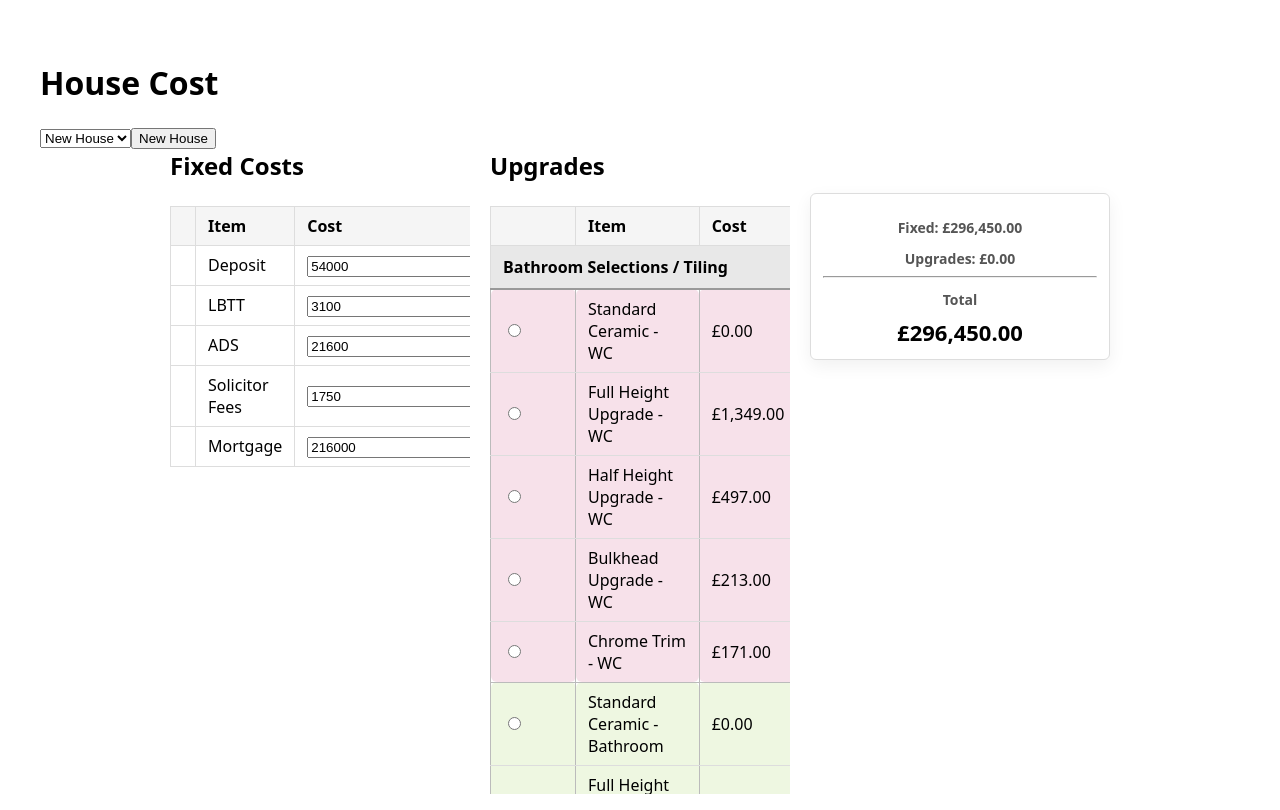
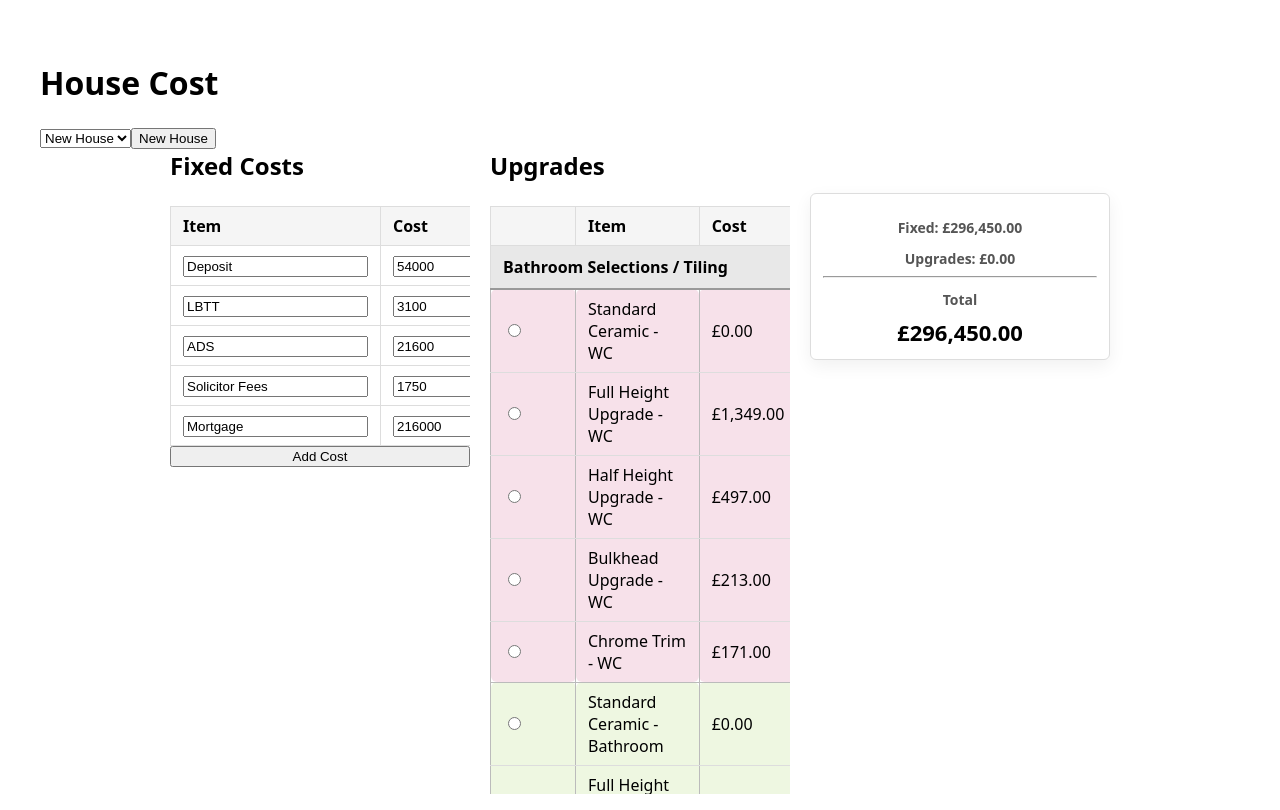
Before and after one commit to bryalicious/house-cost-calculator, a React (Vite) app: page / in a window 1280 px wide. Built offline with nearby package versions, Linux system fonts and the light colour scheme.

Commit message:
Allow adding to fixed costs

```diff
--- a/src/App.jsx
+++ b/src/App.jsx
@@ -1,10 +1,9 @@
-import React from 'react'
-import upgradesData from './upgradesData'
-import fixedCosts from './fixedCosts'
-import CostsTable from './components/CostsTable'
-import FixedCostsTable from './components/FixedCostsTable'
-import { useHouseContext } from './HouseContext'
-import './index.css'
+import React from 'react';
+import upgradesData from './upgradesData';
+import CostsTable from './components/CostsTable';
+import FixedCostsTable from './components/FixedCostsTable';
+import { useHouseContext } from './HouseContext';
+import './index.css';
 
 export default function App() {
   const {
@@ -14,62 +13,68 @@ export default function App() {
     createNewHouse,
     selectHouse,
     currentHouseIndex,
-  } = useHouseContext()
+    addFixedCost,
+    removeFixedCost,
+    updateFixedCost,
+  } = useHouseContext();
 
-  const { selected, multipleQuantities, fixedValues } = currentHouse.selections
+  if (!currentHouse) {
+    return <div>Loading...</div>;
+  }
 
-  const tables = { a: upgradesData }
+  const { selected, multipleQuantities, fixedCosts } = currentHouse.selections;
+
+  const tables = { a: upgradesData };
 
   const toggle = (tableId, index, meta = {}) => {
-    const newSelected = { a: new Set(selected.a) }
+    const newSelected = { a: new Set(selected.a) };
 
     if (meta.type === 'radio') {
-      const group = meta.group
+      const group = meta.group;
       if (group) {
         tables[tableId].forEach((it, i) => {
           if (i !== index && it.group === group && it.type === 'radio')
-            newSelected[tableId].delete(i)
-        })
+            newSelected[tableId].delete(i);
+        });
       }
-      newSelected[tableId].add(index)
+      newSelected[tableId].add(index);
     } else {
-      if (newSelected[tableId].has(index)) newSelected[tableId].delete(index)
-      else newSelected[tableId].add(index)
+      if (newSelected[tableId].has(index)) newSelected[tableId].delete(index);
+      else newSelected[tableId].add(index);
     }
 
-    setSelections({ ...currentHouse.selections, selected: newSelected })
-  }
+    setSelections({ ...currentHouse.selections, selected: newSelected });
+  };
 
-  const handleFixedChange = (tableId, index, value) => {
-    const newFixedValues = { ...fixedValues, [index]: value === null ? 0 : value }
-    setSelections({ ...currentHouse.selections, fixedValues: newFixedValues })
-  }
+  const handleFixedChange = (index, newCost) => {
+    updateFixedCost(index, newCost);
+  };
 
   const handleMultipleChange = (tableId, index, quantity) => {
     const newMultipleQuantities = {
       ...multipleQuantities,
       [index]: Math.max(0, Number(quantity) || 0),
-    }
-    setSelections({ ...currentHouse.selections, multipleQuantities: newMultipleQuantities })
-  }
+    };
+    setSelections({ ...currentHouse.selections, multipleQuantities: newMultipleQuantities });
+  };
 
   const upgradesTotal = upgradesData.reduce((s, it, idx) => {
     if (it.type === 'multiple') {
-      const qty = multipleQuantities[idx] || 0
-      if (qty > 0 && it.price !== null) return s + it.price * qty
+      const qty = multipleQuantities[idx] || 0;
+      if (qty > 0 && it.price !== null) return s + it.price * qty;
     } else if (selected.a.has(idx) && it.price !== null) {
-      return s + it.price
+      return s + it.price;
     }
-    return s
-  }, 0)
+    return s;
+  }, 0);
 
-  const fixedTotal = Object.values(fixedValues).reduce((s, v) => s + (Number(v) || 0), 0)
+  const fixedTotal = fixedCosts.reduce((s, v) => s + (Number(v.price) || 0), 0);
 
-  const total = upgradesTotal + fixedTotal
+  const total = upgradesTotal + fixedTotal;
 
   function formatCurrency(v) {
-    const n = Number(v) || 0
-    return '£' + n.toLocaleString('en-GB', { minimumFractionDigits: 2, maximumFractionDigits: 2 })
+    const n = Number(v) || 0;
+    return '£' + n.toLocaleString('en-GB', { minimumFractionDigits: 2, maximumFractionDigits: 2 });
   }
 
   return (
@@ -90,9 +95,9 @@ export default function App() {
           <h2>Fixed Costs</h2>
           <FixedCostsTable
             items={fixedCosts}
-            values={fixedValues}
             onChange={handleFixedChange}
-            tableId="b"
+            onRemove={removeFixedCost}
+            onAdd={addFixedCost}
           />
         </div>
         <div className="table-column">
@@ -115,5 +120,5 @@ export default function App() {
         </aside>
       </div>
     </div>
-  )
+  );
 }
--- a/src/components/FixedCostsTable.jsx
+++ b/src/components/FixedCostsTable.jsx
@@ -1,50 +1,50 @@
-import React from 'react'
+import React from 'react';
 
-function colorFromString(str) {
-  if (!str) return undefined
-  let hash = 0
-  for (let i = 0; i < str.length; i++) {
-    hash = str.charCodeAt(i) + ((hash << 5) - hash)
-    hash = hash & hash
-  }
-  const hue = Math.abs(hash) % 360
-  return `hsla(${hue}, 60%, 92%, 0.9)`
-}
-
-export default function FixedCostsTable({ items, values, onChange, tableId }) {
-  const handleChange = (idx, raw) => {
-    const v = raw === '' ? null : Number(raw)
-    onChange(tableId, idx, v)
-  }
+export default function FixedCostsTable({ items, onChange, onRemove, onAdd }) {
+  const handleChange = (index, field, value) => {
+    const newPrice = field === 'price' ? parseFloat(value) || 0 : value;
+    const newItem = { ...items[index], [field]: newPrice };
+    onChange(index, newItem);
+  };
 
   return (
     <div className="table-scroll">
       <table className="items-table">
         <thead>
           <tr>
-          <th></th>
             <th>Item</th>
             <th>Cost</th>
+            <th></th>
           </tr>
         </thead>
         <tbody>
           {items.map((item, index) => (
-          <tr key={`${tableId}-${index}`}>
-            <td></td>
-            <td>{item.item}</td>
+            <tr key={index}>
+              <td>
+                <input
+                  type="text"
+                  value={item.item}
+                  onChange={(e) => handleChange(index, 'item', e.target.value)}
+                  className="item-input"
+                />
+              </td>
               <td>
                 <input
                   type="number"
                   step="0.01"
-                value={values[index] === null ? '' : values[index] ?? ''}
-                onChange={(e) => handleChange(index, e.target.value)}
+                  value={item.price ?? ''}
+                  onChange={(e) => handleChange(index, 'price', e.target.value)}
                   className="cost-input"
                 />
+              </td>
+              <td>
+                <button onClick={() => onRemove(index)}>Remove</button>
               </td>
             </tr>
           ))}
         </tbody>
       </table>
+      <button onClick={onAdd}>Add Cost</button>
     </div>
-  )
+  );
 }
--- a/src/useHouses.js
+++ b/src/useHouses.js
@@ -1,6 +1,6 @@
 import { useState, useEffect } from 'react';
 import upgradesData from './upgradesData';
-import fixedCosts from './fixedCosts';
+import initialFixedCosts from './fixedCosts';
 
 function initializeState() {
     const multipleQuantities = {};
@@ -8,15 +8,10 @@ function initializeState() {
       if (it.type === 'multiple') multipleQuantities[i] = 0;
     });
 
-    const fixedValues = {};
-    fixedCosts.forEach((it, i) => {
-      fixedValues[i] = it.price !== null && it.price !== undefined ? it.price : 0;
-    });
-
     return {
         selected: { a: new Set() },
         multipleQuantities,
-        fixedValues,
+        fixedCosts: initialFixedCosts,
     }
   }
 
@@ -27,8 +22,12 @@ export function useHouses() {
       if (saved) {
         const parsed = JSON.parse(saved);
         if (parsed.length) {
-          // Deserialise sets
-          return parsed.map(p => ({...p, selections: {...p.selections, selected: { a: new Set(p.selections.selected.a) }}}));
+          // Deserialise sets and ensure fixedCosts exists
+          return parsed.map(p => {
+            const selections = { ...initializeState(), ...p.selections };
+            selections.selected = { a: new Set(selections.selected.a) };
+            return { ...p, selections };
+          });
         }
       }
     } catch (e) {
@@ -68,6 +67,23 @@ export function useHouses() {
     setCurrentHouseIndex(index);
   };
 
+  const addFixedCost = () => {
+    const newFixedCosts = [...currentHouse.selections.fixedCosts, { item: 'New Cost', price: 0 }];
+    setSelections({ ...currentHouse.selections, fixedCosts: newFixedCosts });
+  };
+
+  const removeFixedCost = (index) => {
+    const newFixedCosts = currentHouse.selections.fixedCosts.filter((_, i) => i !== index);
+    setSelections({ ...currentHouse.selections, fixedCosts: newFixedCosts });
+  };
+
+  const updateFixedCost = (index, newCost) => {
+    const newFixedCosts = [...currentHouse.selections.fixedCosts];
+    newFixedCosts[index] = newCost;
+    setSelections({ ...currentHouse.selections, fixedCosts: newFixedCosts });
+  };
+
+
   return {
     houses,
     currentHouse,
@@ -75,5 +91,8 @@ export function useHouses() {
     createNewHouse,
     selectHouse,
     currentHouseIndex,
+    addFixedCost,
+    removeFixedCost,
+    updateFixedCost,
   };
 }
```
Also changed, not shown: 8 other files (tests, documents, lock files or other folders). Lines whose indentation alone changed are shown as unchanged.
